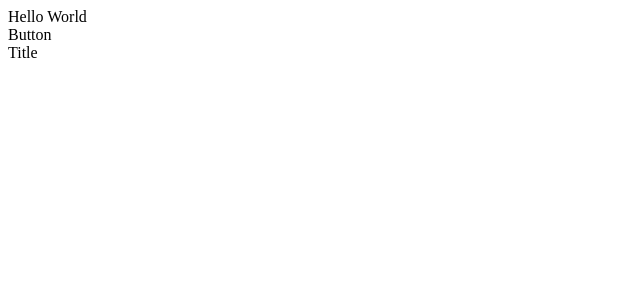
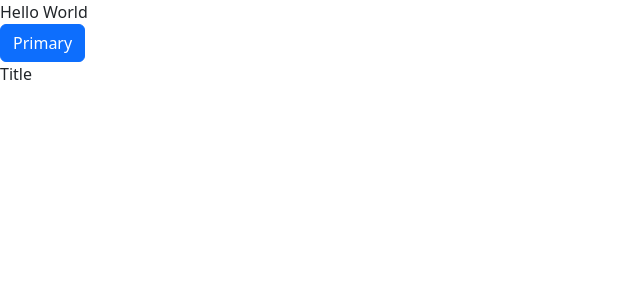
Before and after one commit to sschin002/to-do-app, a React (Create React App) app in the folder client/: page / in a window 1280 px wide. Shown: the top 300 px of the page, without its empty margins (0-640 px from the left). Built offline with nearby package versions, Linux system fonts and the light colour scheme.

Commit message:
adding bootstraps css

```diff
--- a/client/src/components/Button.js
+++ b/client/src/components/Button.js
@@ -1,5 +1,11 @@
-const Button = () => {
-  return <div>Button</div>;
+import { Button } from "react-bootstrap";
+
+const ButtonComponent = () => {
+  return (
+    <div>
+      <Button variant="primary">Primary</Button>
+    </div>
+  );
 };
 
-export default Button;
+export default ButtonComponent;
--- a/client/src/index.js
+++ b/client/src/index.js
@@ -1,14 +1,15 @@
 import React from "react";
 import ReactDOM from "react-dom/client";
 import App from "./App";
-import Button from "./components/Button";
+import "bootstrap/dist/css/bootstrap.min.css";
+import ButtonComponent from "./components/Button";
 import Title from "./components/Title";
 
 const root = ReactDOM.createRoot(document.getElementById("root"));
 root.render(
   <React.StrictMode>
     <App />
-    <Button />
+    <ButtonComponent />
     <Title />
   </React.StrictMode>
 );
```
